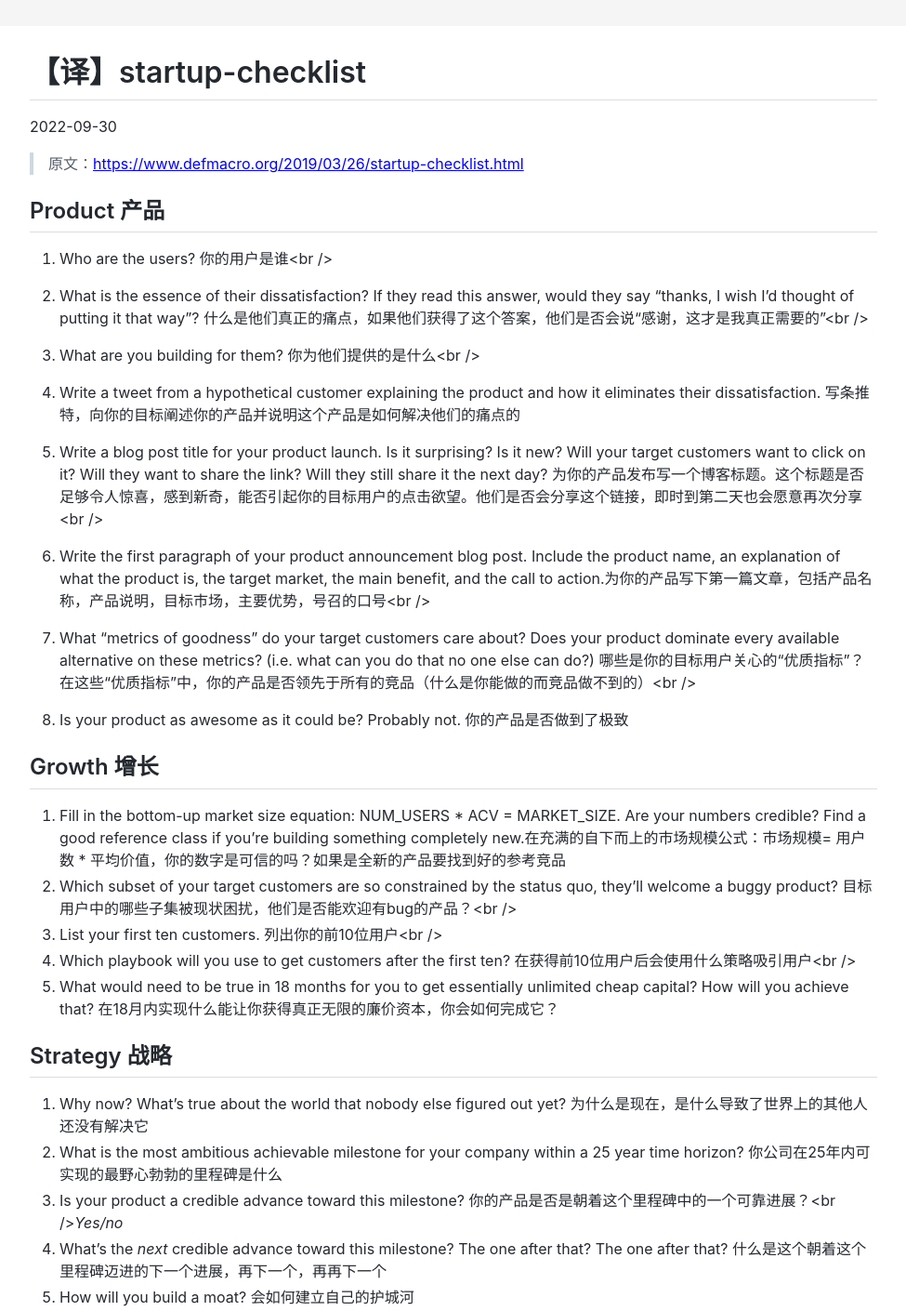
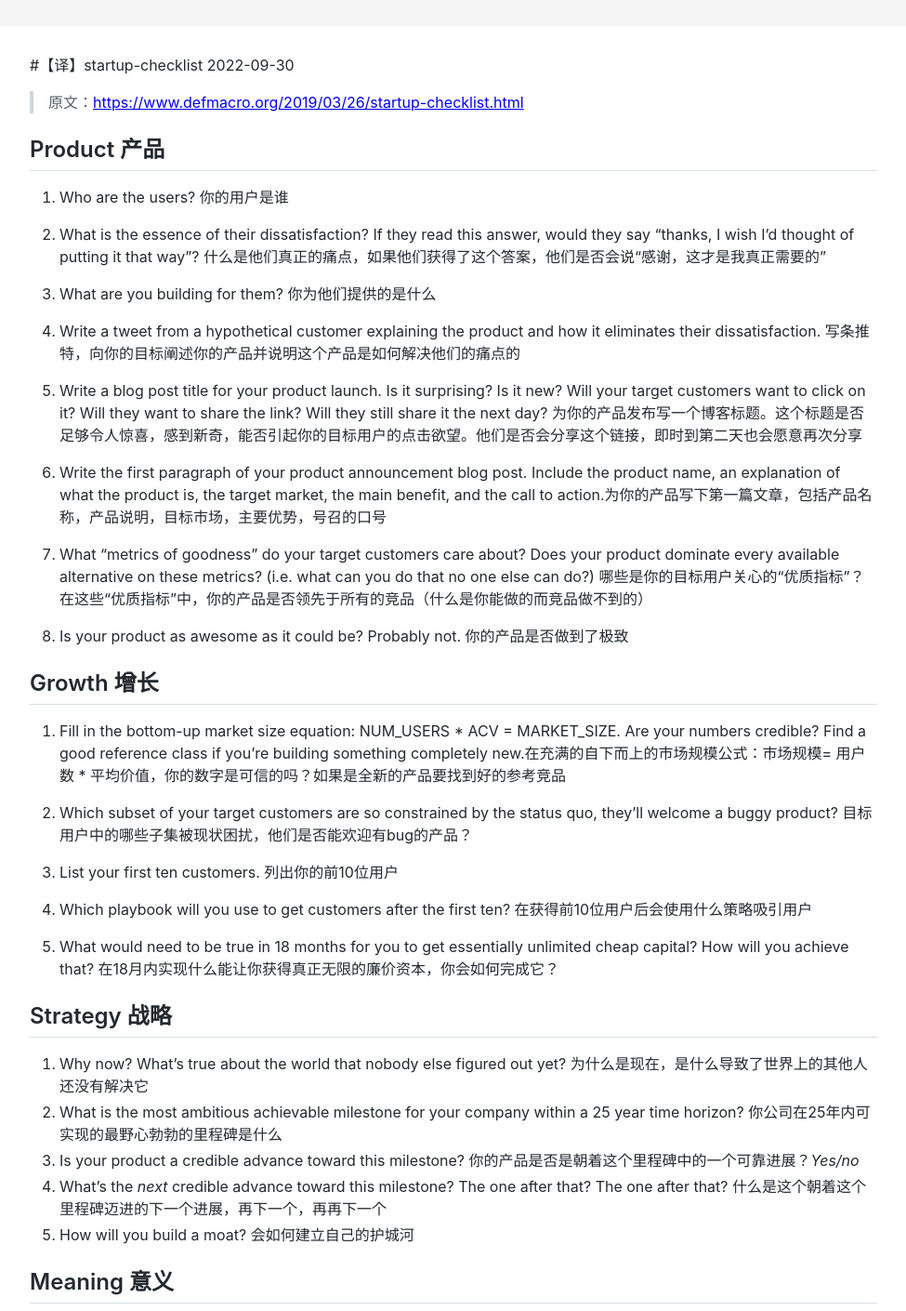
Before and after one commit to zhou-yg/zhou-yg.github.io, a website: page index.html in a window 1280 px wide. Shown: the part 1640-3050 px from the top of the page at 93% size, without its empty margins (152-1127 px from the left). Drawn offline with Linux system fonts and the light colour scheme.

Commit message:
Deploying to master from @ zhou-yg/zhou-yg.github.io@c78390c08d6ee4b73d32cad07ad6e7ee89516c2e 🚀

```diff
--- a/index.html
+++ b/index.html
@@ -78,33 +78,33 @@
 <a class="a-link" href="#t20" name="t20" >
   <article>
     <div class="markdown-body">
-      <h1>【译】startup-checklist</h1>
-<p>2022-09-30</p>
+      <p>#【译】startup-checklist
+2022-09-30</p>
 <blockquote>
 <p>原文：<span class="inner-link" href="https://www.defmacro.org/2019/03/26/startup-checklist.html">https://www.defmacro.org/2019/03/26/startup-checklist.html</span></p>
 </blockquote>
 <h2>Product 产品</h2>
 <ol>
 <li>
-<p>Who are the users?  你的用户是谁&lt;br /&gt;</p>
+<p>Who are the users?  你的用户是谁</p>
 </li>
 <li>
-<p>What is the essence of their dissatisfaction? If they read this answer, would they say “thanks, I wish I’d thought of putting it that way”? 什么是他们真正的痛点，如果他们获得了这个答案，他们是否会说“感谢，这才是我真正需要的”&lt;br /&gt;</p>
+<p>What is the essence of their dissatisfaction? If they read this answer, would they say “thanks, I wish I’d thought of putting it that way”? 什么是他们真正的痛点，如果他们获得了这个答案，他们是否会说“感谢，这才是我真正需要的”</p>
 </li>
 <li>
-<p>What are you building for them? 你为他们提供的是什么&lt;br /&gt;</p>
+<p>What are you building for them? 你为他们提供的是什么</p>
 </li>
 <li>
 <p>Write a tweet from a hypothetical customer explaining the product and how it eliminates their dissatisfaction. 写条推特，向你的目标阐述你的产品并说明这个产品是如何解决他们的痛点的</p>
 </li>
 <li>
-<p>Write a blog post title for your product launch. Is it surprising? Is it new? Will your target customers want to click on it? Will they want to share the link? Will they still share it the next day? 为你的产品发布写一个博客标题。这个标题是否足够令人惊喜，感到新奇，能否引起你的目标用户的点击欲望。他们是否会分享这个链接，即时到第二天也会愿意再次分享&lt;br /&gt;</p>
+<p>Write a blog post title for your product launch. Is it surprising? Is it new? Will your target customers want to click on it? Will they want to share the link? Will they still share it the next day? 为你的产品发布写一个博客标题。这个标题是否足够令人惊喜，感到新奇，能否引起你的目标用户的点击欲望。他们是否会分享这个链接，即时到第二天也会愿意再次分享</p>
 </li>
 <li>
-<p>Write the first paragraph of your product announcement blog post. Include the product name, an explanation of what the product is, the target market, the main benefit, and the call to action.为你的产品写下第一篇文章，包括产品名称，产品说明，目标市场，主要优势，号召的口号&lt;br /&gt;</p>
+<p>Write the first paragraph of your product announcement blog post. Include the product name, an explanation of what the product is, the target market, the main benefit, and the call to action.为你的产品写下第一篇文章，包括产品名称，产品说明，目标市场，主要优势，号召的口号</p>
 </li>
 <li>
-<p>What “metrics of goodness” do your target customers care about? Does your product dominate every available alternative on these metrics? (i.e. what can you do that no one else can do?) 哪些是你的目标用户关心的“优质指标”？在这些“优质指标”中，你的产品是否领先于所有的竞品（什么是你能做的而竞品做不到的）&lt;br /&gt;</p>
+<p>What “metrics of goodness” do your target customers care about? Does your product dominate every available alternative on these metrics? (i.e. what can you do that no one else can do?) 哪些是你的目标用户关心的“优质指标”？在这些“优质指标”中，你的产品是否领先于所有的竞品（什么是你能做的而竞品做不到的）</p>
 </li>
 <li>
 <p>Is your product as awesome as it could be? Probably not.   你的产品是否做到了极致</p>
@@ -112,17 +112,27 @@
 </ol>
 <h2>Growth 增长</h2>
 <ol>
-<li>Fill in the bottom-up market size equation: NUM_USERS * ACV = MARKET_SIZE. Are your numbers credible? Find a good reference class if you’re building something completely new.在充满的自下而上的市场规模公式：市场规模= 用户数 * 平均价值，你的数字是可信的吗？如果是全新的产品要找到好的参考竞品</li>
-<li>Which subset of your target customers are so constrained by the status quo, they’ll welcome a buggy product? 目标用户中的哪些子集被现状困扰，他们是否能欢迎有bug的产品？&lt;br /&gt;</li>
-<li>List your first ten customers. 列出你的前10位用户&lt;br /&gt;</li>
-<li>Which playbook will you use to get customers after the first ten? 在获得前10位用户后会使用什么策略吸引用户&lt;br /&gt;</li>
-<li>What would need to be true in 18 months for you to get essentially unlimited cheap capital? How will you achieve that? 在18月内实现什么能让你获得真正无限的廉价资本，你会如何完成它？</li>
+<li>
+<p>Fill in the bottom-up market size equation: NUM_USERS * ACV = MARKET_SIZE. Are your numbers credible? Find a good reference class if you’re building something completely new.在充满的自下而上的市场规模公式：市场规模= 用户数 * 平均价值，你的数字是可信的吗？如果是全新的产品要找到好的参考竞品</p>
+</li>
+<li>
+<p>Which subset of your target customers are so constrained by the status quo, they’ll welcome a buggy product? 目标用户中的哪些子集被现状困扰，他们是否能欢迎有bug的产品？</p>
+</li>
+<li>
+<p>List your first ten customers. 列出你的前10位用户</p>
+</li>
+<li>
+<p>Which playbook will you use to get customers after the first ten? 在获得前10位用户后会使用什么策略吸引用户</p>
+</li>
+<li>
+<p>What would need to be true in 18 months for you to get essentially unlimited cheap capital? How will you achieve that? 在18月内实现什么能让你获得真正无限的廉价资本，你会如何完成它？</p>
+</li>
 </ol>
 <h2>Strategy 战略</h2>
 <ol>
 <li>Why now? What’s true about the world that nobody else figured out yet? 为什么是现在，是什么导致了世界上的其他人还没有解决它</li>
 <li>What is the most ambitious achievable milestone for your company within a 25 year time horizon? 你公司在25年内可实现的最野心勃勃的里程碑是什么</li>
-<li>Is your product a credible advance toward this milestone? 你的产品是否是朝着这个里程碑中的一个可靠进展？&lt;br /&gt;<em>Yes/no</em></li>
+<li>Is your product a credible advance toward this milestone? 你的产品是否是朝着这个里程碑中的一个可靠进展？<em>Yes/no</em></li>
 <li>What’s the <em>next</em> credible advance toward this milestone? The one after that? The one after that? 什么是这个朝着这个里程碑迈进的下一个进展，再下一个，再再下一个</li>
 <li>How will you build a moat? 会如何建立自己的护城河</li>
 </ol>
```
